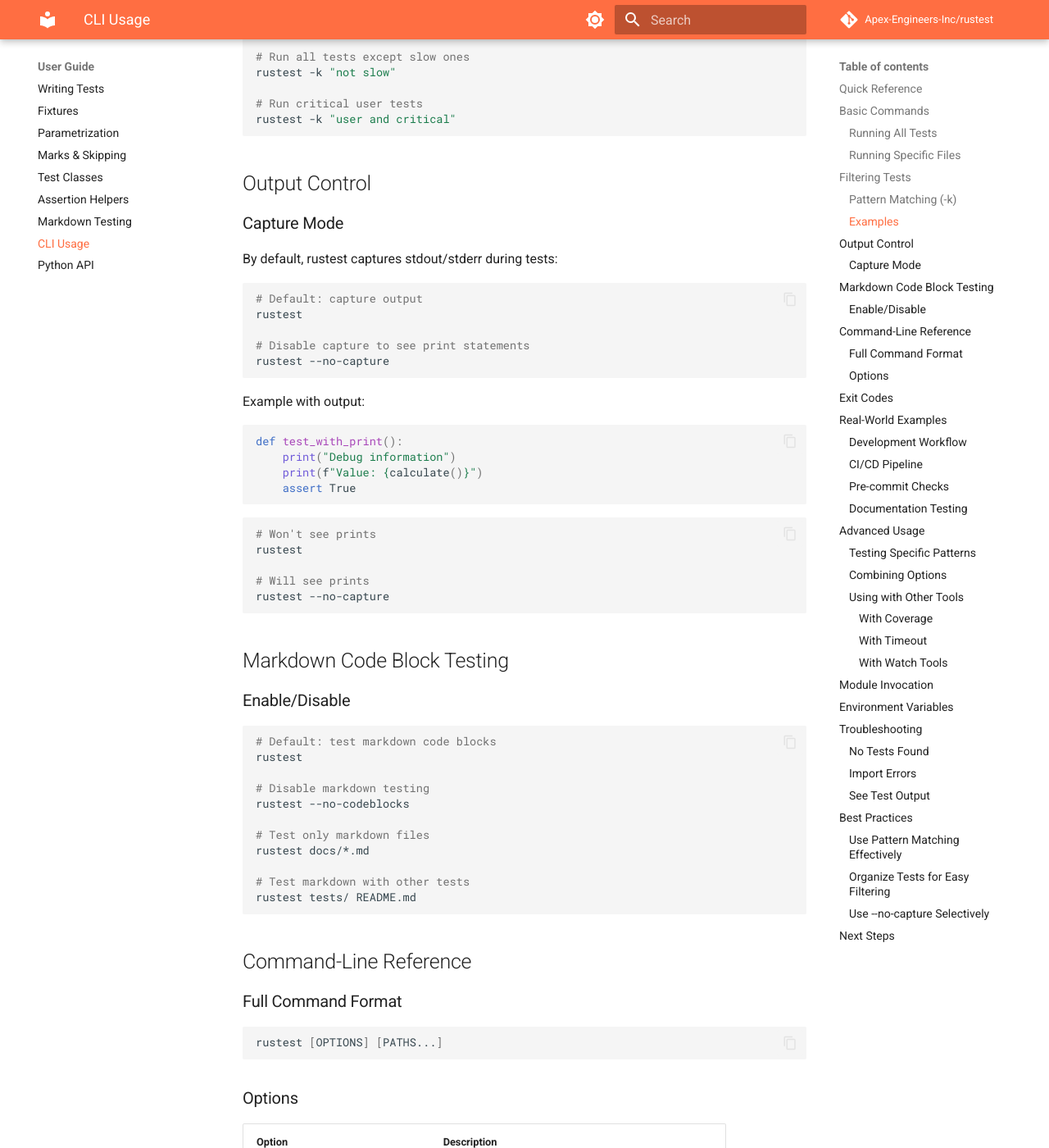
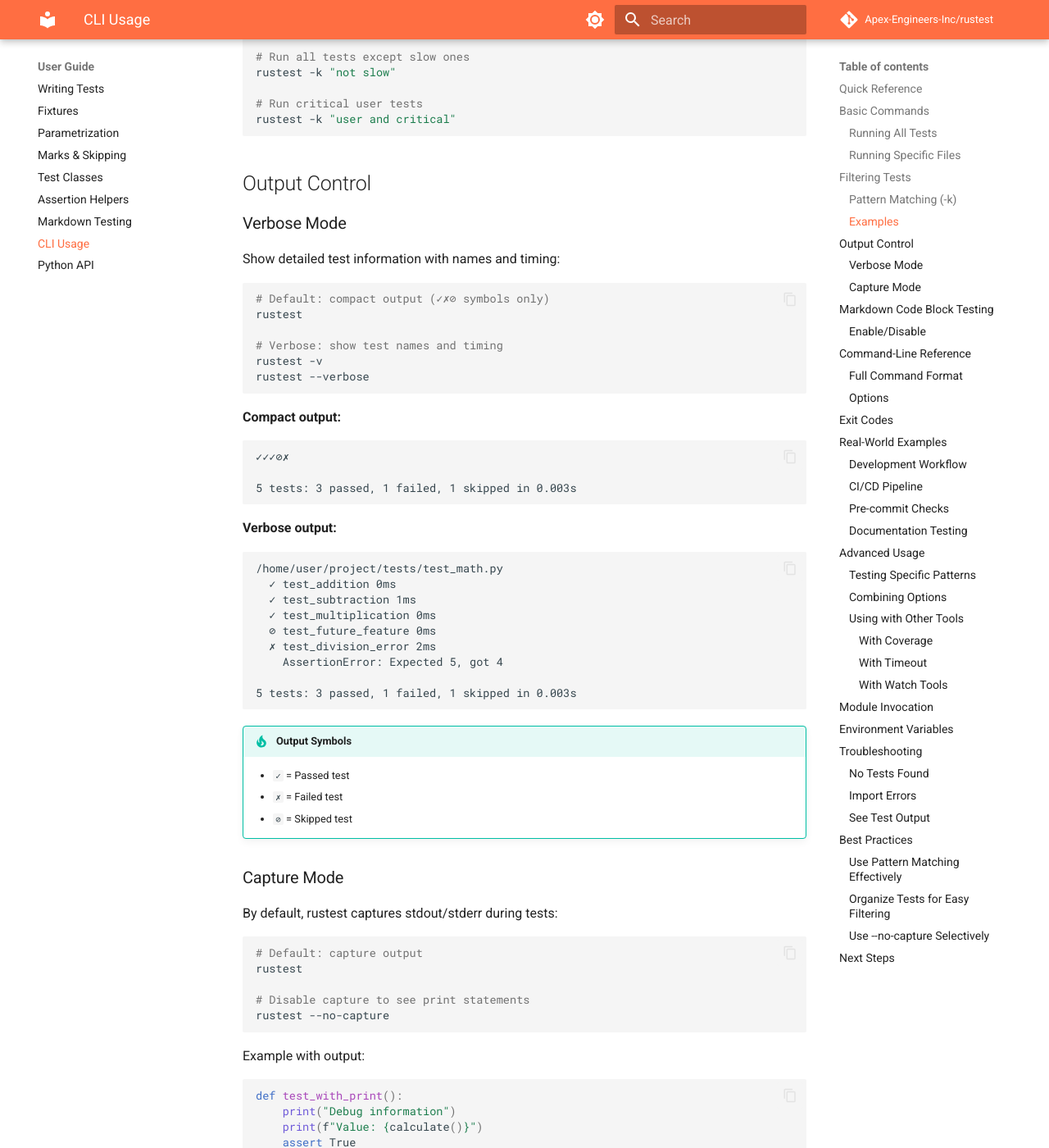
Before and after one commit to Apex-Engineers-Inc/rustest, an MkDocs documentation site: the page built from docs/guide/cli.md, in a window 1280 px wide and 1400 px high, scrolled down 2077 px. Shown: the whole window at 82% size. Built offline with MkDocs 1.6.1 and Material for MkDocs 9.7.7, drawn with Linux system fonts in a browser that asks for light colours; comment, search, counter and statistics services are not loaded.

Commit message:
Add CLI auto-documentation script and fix output symbols
- Create scripts/update_cli_docs.py to auto-update CLI help in docs
- Add scripts/README.md documenting the auto-update script
- Update Development Guide with docs building instructions
- Fix skip symbol: ⊘ (not ⏭)
- Add comprehensive verbose output documentation (-v flag)
- Show both compact and verbose output examples
- Add output symbol legend to all relevant pages

The verbose output shows:
- File paths being tested
- Individual test names with indentation
- Timing for each test in milliseconds
- Inline error output for failed tests

````diff
--- a/docs/guide/cli.md
+++ b/docs/guide/cli.md
@@ -30,6 +30,7 @@ options:
                         output.
   --no-color            Disable colored output.
   --no-codeblocks       Disable code block tests from markdown files.
+
 ```
 
 ## Basic Commands
@@ -107,6 +108,44 @@ rustest -k "user and critical"
 ```
 
 ## Output Control
+
+### Verbose Mode
+
+Show detailed test information with names and timing:
+
+```bash
+# Default: compact output (✓✗⊘ symbols only)
+rustest
+
+# Verbose: show test names and timing
+rustest -v
+rustest --verbose
+```
+
+**Compact output:**
+```
+✓✓✓⊘✗
+
+5 tests: 3 passed, 1 failed, 1 skipped in 0.003s
+```
+
+**Verbose output:**
+```
+/home/user/project/tests/test_math.py
+  ✓ test_addition 0ms
+  ✓ test_subtraction 1ms
+  ✓ test_multiplication 0ms
+  ⊘ test_future_feature 0ms
+  ✗ test_division_error 2ms
+    AssertionError: Expected 5, got 4
+
+5 tests: 3 passed, 1 failed, 1 skipped in 0.003s
+```
+
+!!! tip "Output Symbols"
+    - `✓` = Passed test
+    - `✗` = Failed test
+    - `⊘` = Skipped test
 
 ### Capture Mode
 
````
Also changed, not shown: docs/advanced/development.md (+32 -1 lines), docs/getting-started/quickstart.md (+10 -0 lines), docs/guide/writing-tests.md (+28 -2 lines), scripts/README.md (added, +51 -0 lines), 1 other file.
